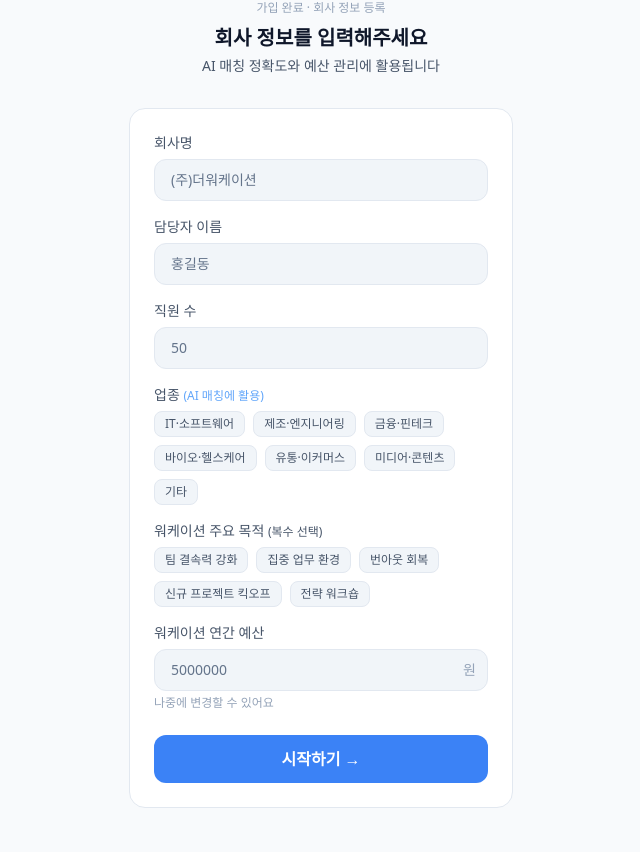
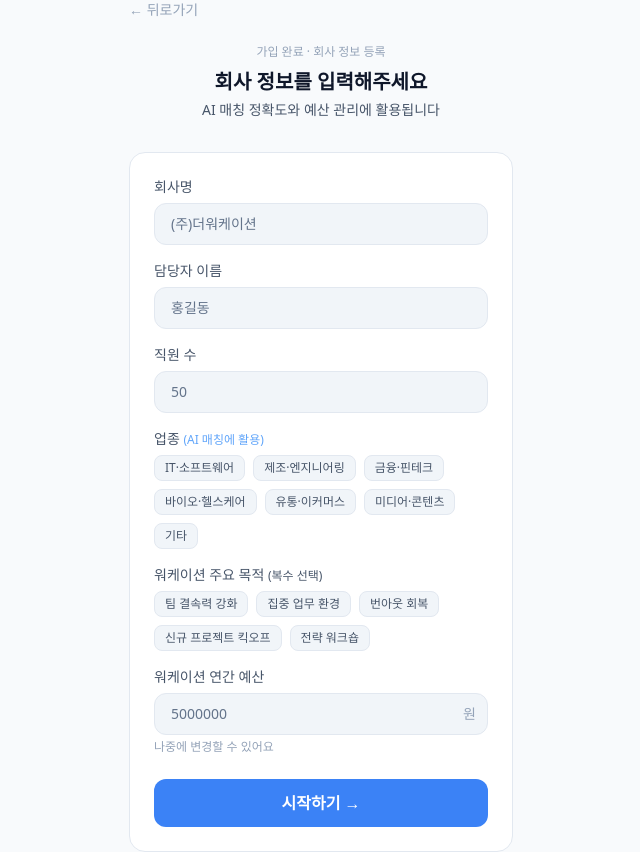
Before and after one commit to jm-potter/the_workation_app, a Next.js app in the folder workation-app/: page /company-setup in a window 1280 px wide. Shown: the whole page, without its empty margins (319-959 px from the left). Before the commit the page ends 808 px from the top, so only its background shows below. Built offline with nearby package versions, Linux system fonts and the light colour scheme.

Commit message:
로그인·회원가입·회사설정 페이지에 뒤로가기 버튼 추가

```diff
--- a/workation-app/app/(auth)/company-setup/page.tsx
+++ b/workation-app/app/(auth)/company-setup/page.tsx
@@ -1,6 +1,7 @@
 'use client'
 import { useState } from 'react'
 import { useRouter } from 'next/navigation'
+import Link from 'next/link'
 import Button from '@/components/ui/Button'
 import Input from '@/components/ui/Input'
 
@@ -19,6 +20,9 @@ export default function CompanySetupPage() {
   return (
     <div className="min-h-screen bg-[#F8FAFC] flex items-center justify-center px-4">
       <div className="w-full max-w-sm">
+        <Link href="/register" className="flex items-center gap-1 text-sm text-[#94A3B8] hover:text-[#475569] transition-colors mb-6">
+          ← 뒤로가기
+        </Link>
         <div className="text-center mb-8">
           <div className="text-xs text-[#94A3B8] mb-2">가입 완료 · 회사 정보 등록</div>
           <h1 className="text-xl font-bold">회사 정보를 입력해주세요</h1>
--- a/workation-app/app/(auth)/login/page.tsx
+++ b/workation-app/app/(auth)/login/page.tsx
@@ -32,6 +32,9 @@ export default function LoginPage() {
   return (
     <div className="min-h-screen bg-[#F8FAFC] flex items-center justify-center px-4">
       <div className="w-full max-w-sm">
+        <Link href="/" className="flex items-center gap-1 text-sm text-[#94A3B8] hover:text-[#475569] transition-colors mb-6">
+          ← 뒤로가기
+        </Link>
         <div className="text-center mb-8">
           <Link href="/" className="text-xl font-black text-[#0F172A]">더 워케이션</Link>
           <p className="text-sm text-[#475569] mt-2">계정에 로그인하세요</p>
--- a/workation-app/app/(auth)/register/page.tsx
+++ b/workation-app/app/(auth)/register/page.tsx
@@ -51,6 +51,9 @@ export default function RegisterPage() {
   return (
     <div className="min-h-screen bg-[#F8FAFC] flex items-center justify-center px-4">
       <div className="w-full max-w-sm">
+        <Link href="/" className="flex items-center gap-1 text-sm text-[#94A3B8] hover:text-[#475569] transition-colors mb-6">
+          ← 뒤로가기
+        </Link>
         <div className="text-center mb-8">
           <Link href="/" className="text-xl font-black text-[#0F172A]">더 워케이션</Link>
           <p className="text-sm text-[#475569] mt-2">새 계정을 만들어보세요</p>
```
